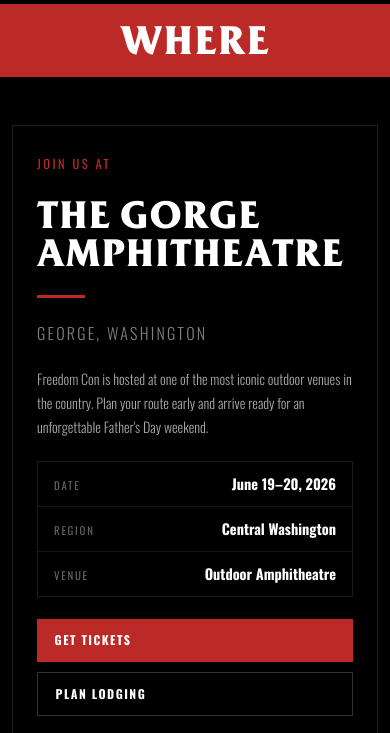
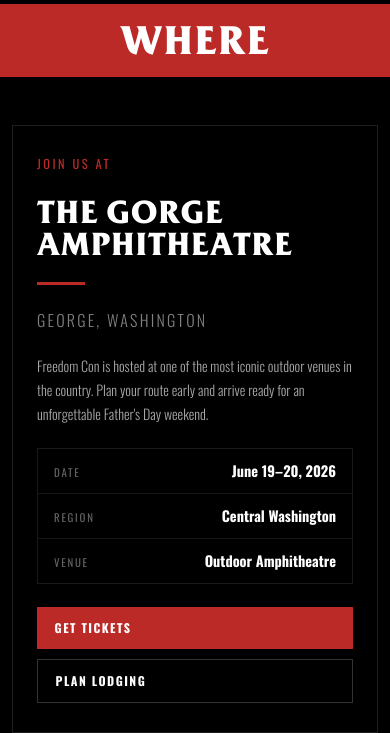
Before and after one commit to tylerthibault/freedomcon, a Flask app: page /where in a window 390 px wide; the page is wider, and only the part inside the window is pictured. Shown: the part 313-1046 px from the top of that part. Run offline with Flask 3, Linux system fonts and the light colour scheme; some libraries are stand-ins or nearby versions.

Commit message:
removed press

```diff
--- a/src/controllers/routes.py
+++ b/src/controllers/routes.py
@@ -295,6 +295,7 @@ def vendors_page() -> str:
 
 @public_bp.get("/press")
 def press_page() -> str:
+	return redirect(url_for("public.landing"))
 	media_kit_download_url = getenv("MEDIA_KIT_DOWNLOAD_URL", "").strip()
 	media_kit_image_url = getenv("MEDIA_KIT_IMAGE_URL", "").strip() or url_for(
 		"static", filename="img/freedom_con_media_kit_flyer.jpg"
--- a/src/static/css/components/where.css
+++ b/src/static/css/components/where.css
@@ -79,6 +79,7 @@
 	gap: 0;
 	align-items: stretch;
 	border: 1px solid rgba(255, 255, 255, 0.12);
+	overflow: hidden;
 }
 
 /* ── Intro column ────────────────────────────────────────────────────────────── */
@@ -107,12 +108,14 @@
 .where--page .where__title {
 	margin: 0;
 	font-family: var(--font-secondary);
-	font-size: clamp(2.4rem, 5vw, 4rem);
+	font-size: clamp(2rem, 3.8vw, 3.4rem);
 	font-weight: 700;
 	letter-spacing: 0.03em;
 	text-transform: uppercase;
 	line-height: 1;
 	color: var(--color-secondary);
+	word-break: break-word;
+	overflow-wrap: break-word;
 }
 
 .where__divider {
```
